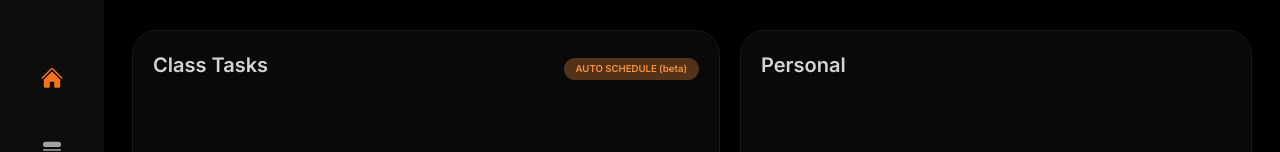
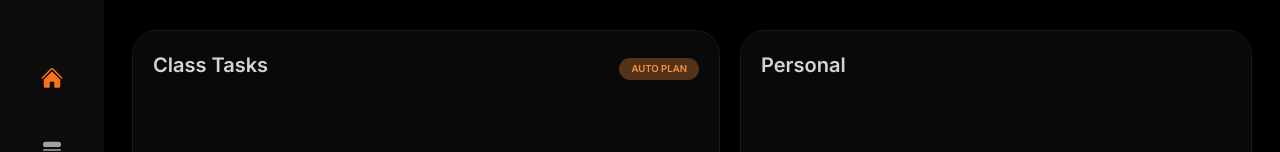
Before and after one commit to GrandeJames/bryzi, a Next.js app: page / in a window 1280 px wide. Shown: the part 138-290 px from the top of the page. Built offline with nearby package versions, Linux system fonts and the light colour scheme.

Commit message:
Update info

```diff
--- a/src/app/(home)/components/AssignmentsSection.tsx
+++ b/src/app/(home)/components/AssignmentsSection.tsx
@@ -18,12 +18,13 @@ function AssignmentsSection({ tasks, className }: { tasks: any[]; className?: st
         <HoverCard openDelay={500}>
           <HoverCardTrigger asChild>
             <button className="border-orange-400 dark:bg-orange-400/30 dark:text-orange-400 font-semibold text-[0.6rem] px-3 rounded-full flex gap-1 items-center h-min py-1 hover:dark:bg-orange-400/15">
-              <span>AUTO SCHEDULE (beta)</span>
+              <span>AUTO PLAN</span>
             </button>
           </HoverCardTrigger>
           <HoverCardContent className="w-64 text-sm dark:bg-neutral-950/70 backdrop-blur-lg dark:border-neutral-800">
             <p className="text-neutral-600 dark:text-neutral-300 mt-1">
-              Tasks are automatically scheduled and adjusted so you don’t have to.
+              Tasks are automatically selected and organized to present you with a list of tasks and
+              their respective order, eliminating the need for manual planning.
             </p>
             {/* <Link href="/feedback" className="mt-2 inline-block text-blue-500 hover:underline">
               Give Feedback →
```
